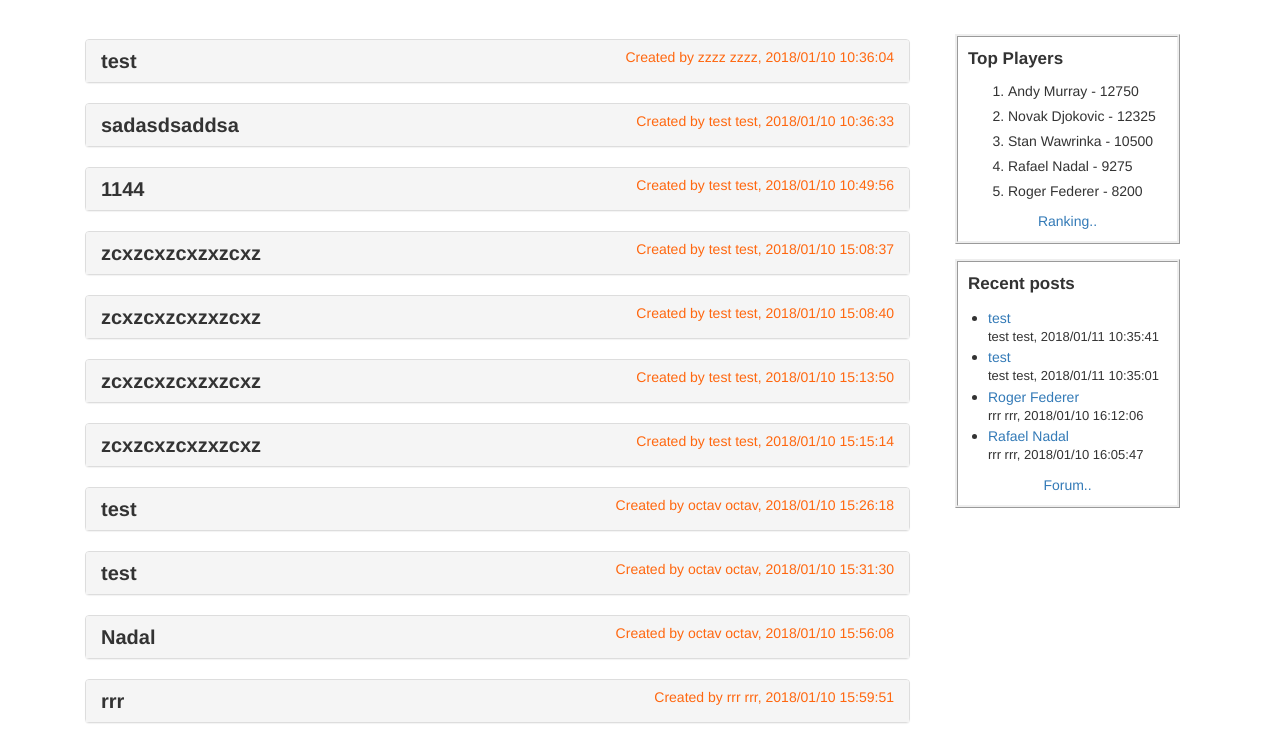
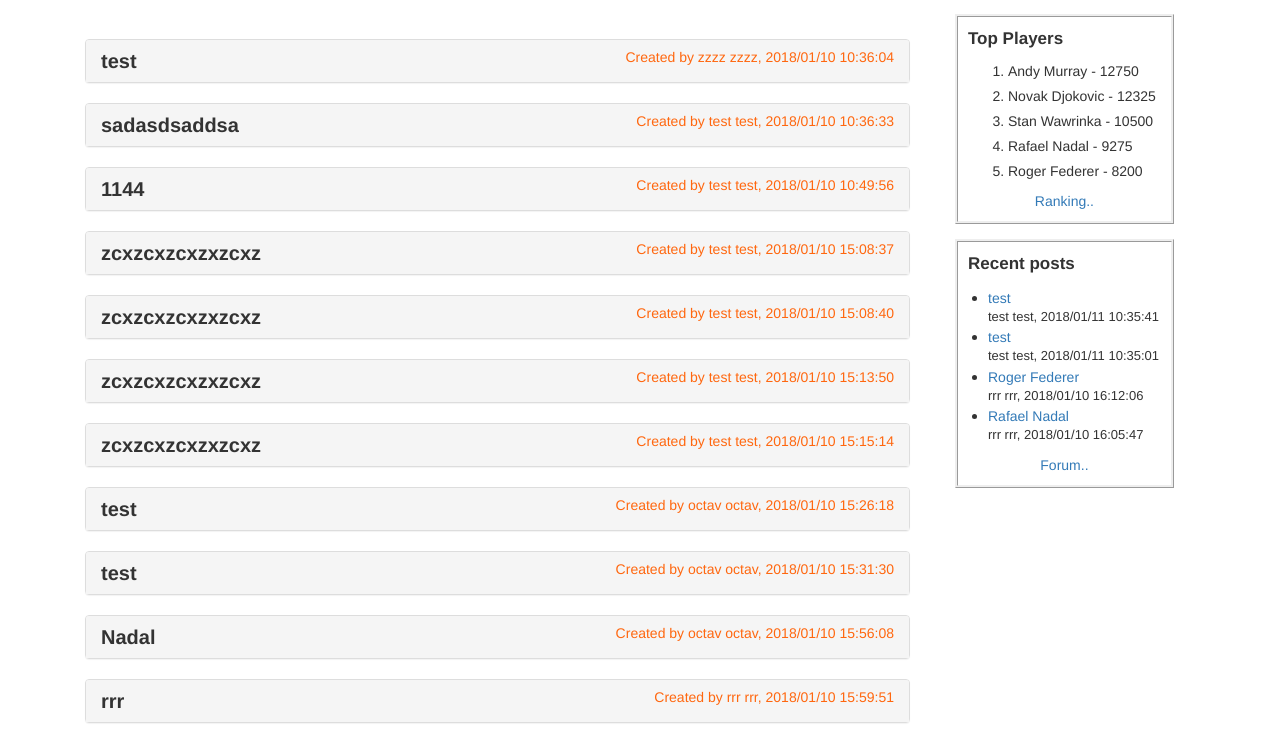
Before and after one commit to octav202/TWDM, a PHP site: page /forum.php in a window 1280 px wide. Shown: the part 131-879 px from the top of the page. Run offline with PHP 8.4, Linux system fonts and the light colour scheme; data comes from the database, SQL or seed files in the repository.

Commit message:
Fixed position sideBar

```diff
--- a/css/style.css
+++ b/css/style.css
@@ -220,6 +220,9 @@ footer {
 
 /* ___________ SIDEPANEL - RANKING + RECENT POSTS __________*/
 .sidePanel {
+	position: fixed;
+	right:20;
+	top:130px;
 }
 
 /* ___________ RANKINGPANEL __________*/
```
